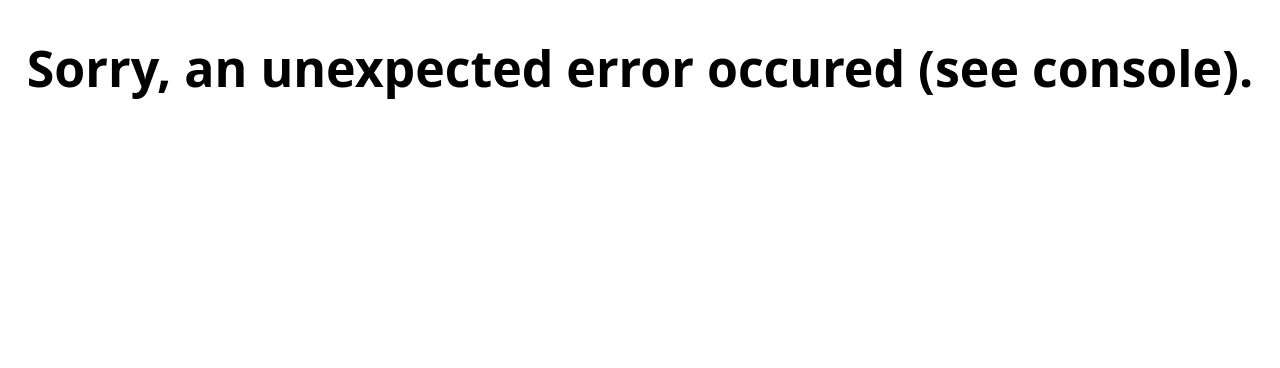
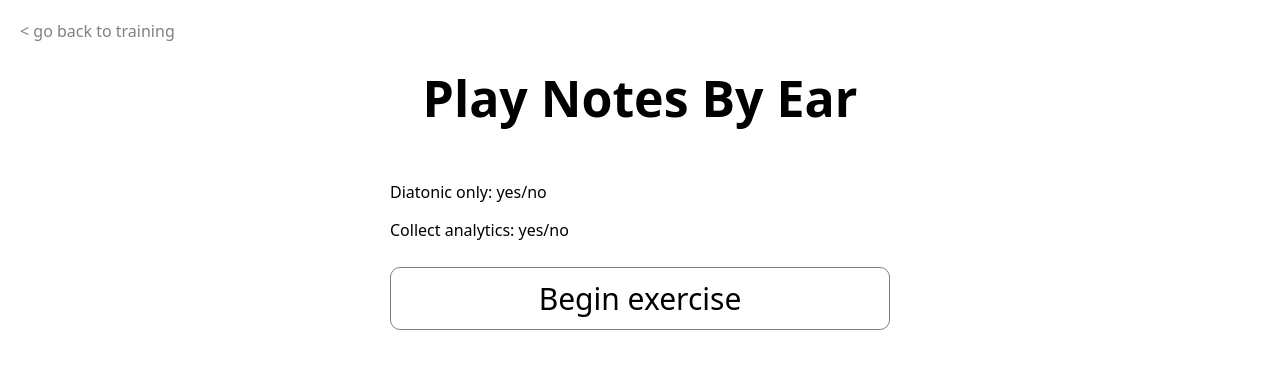
Before and after one commit to jakkrz/ear-training-application, a React (Vite) app: page /train/exercises/play-notes-by-ear/config in a window 1280 px wide. Shown: the top 368 px of the page. Built offline with nearby package versions, Linux system fonts and the light colour scheme.

Commit message:
created training example website flow

```diff
--- a/src/RootPage.tsx
+++ b/src/RootPage.tsx
@@ -6,9 +6,9 @@ export default function RootPage() {
         <div className={classes.content}>
             <h1>Ear Training Application</h1>
             <div className={classes.buttonContainer}>
-            <Link to={"/train"} className={classes.pageLink}>Train</Link>
-            <Link to={"/analytics"} className={classes.pageLink}>Analytics</Link>
-            <Link to={"/improvise"} className={classes.pageLink}>Improvise</Link>
+            <Link to={"/train"} className="navigation-button">Train</Link>
+            <Link to={"/analytics"} className="navigation-button">Analytics</Link>
+            <Link to={"/improvise"} className="navigation-button">Improvise</Link>
             </div>
         </div>
     );
--- a/src/TrainPage.module.css
+++ b/src/TrainPage.module.css
@@ -3,16 +3,8 @@
     overflow: scroll;
 }
 
-.training {
+[class*="navigation-button"] {
     margin: 10px 0;
-    font-size: 30px;
-    text-align: center;
-    border-radius: 10px;
-    border: 1px solid gray;
-    padding: 10px;
-    text-decoration: none;
-    color: black;
-    display: block;
 }
 
 h1 {
--- a/src/TrainPage.tsx
+++ b/src/TrainPage.tsx
@@ -8,14 +8,14 @@ export default function TrainPage() {
             <h1>Training</h1>
             <div className={classes.trainingListContainer}>
                 <h2>Exercises</h2>
-                <Link to={"/train/exercises/repeat-notes/config"} className={classes.training}>Repeat Notes</Link>
-                <Link to={"/train/exercises/play-chords/config"} className={classes.training}>Play Chords</Link>
+                <Link to={"/train/exercises/play-notes-by-ear/config"} className="navigation-button">Play Notes by Ear</Link>
+                <Link to={"/train/exercises/play-chords-by-name/config"} className="navigation-button">Play Chords by Name</Link>
 
                 <h2>Games</h2>
-                <Link to={"/train/games/staff-wars/config"} className={classes.training}>Staff Wars</Link>
+                <Link to={"/train/games/staff-wars/config"} className="navigation-button">Staff Wars</Link>
                 <h2>Tests</h2>
-                <Link to={"/train/tests/repeat-notes/config"} className={classes.training}>Repeat Notes (Test)</Link>
-                <Link to={"/train/tests/staff-wars/config"} className={classes.training}>Staff Wars (Test)</Link>
+                <Link to={"/train/tests/repeat-notes/config"} className="navigation-button">Repeat Notes (Test)</Link>
+                <Link to={"/train/tests/staff-wars/config"} className="navigation-button">Staff Wars (Test)</Link>
             </div>
         </div>
     </>);
--- a/src/main.tsx
+++ b/src/main.tsx
@@ -13,6 +13,8 @@ import {
 } from "react-router-dom";
 
 import ErrorPage from "./error-page";
+import PlayNotesByEarConfigPage from "./trainings/exercises/PlayNotesByEarConfigPage";
+import PlayNotesByEarPage from "./trainings/exercises/PlayNotesByEarPage";
 
 const router = createBrowserRouter([
     {
@@ -31,6 +33,14 @@ const router = createBrowserRouter([
         path: "/analytics",
         element: <AnalyticsPage/>,
         errorElement: <ErrorPage/>
+    }, {
+        path: "/train/exercises/play-notes-by-ear/config",
+        element: <PlayNotesByEarConfigPage/>,
+        errorElement: <ErrorPage/>,
+    }, {
+        path: "/train/exercises/play-notes-by-ear/actual",
+        element: <PlayNotesByEarPage/>,
+        errorElement: <ErrorPage/>
     }
 ])
 
--- a/src/styles.css
+++ b/src/styles.css
@@ -21,3 +21,30 @@ body {
 .return-button:hover {
     color: black;
 }
+
+.navigation-button {
+    font-size: 30px;
+    text-align: center;
+    border-radius: 10px;
+    border: 1px solid gray;
+    padding: 10px;
+    text-decoration: none;
+    color: black;
+    display: block;
+}
+
+.navigation-button:hover {
+    border: 1px solid black;
+}
+
+.config-content {
+    margin: 0 auto;
+    padding: 30px;
+
+    height: 100dvh;
+    max-width: 500px;
+}
+
+.config-scroll-box {
+    overflow: scroll;
+}
--- /dev/null
+++ b/src/trainings/exercises/PlayNotesByEarConfigPage.tsx
@@ -0,0 +1,17 @@
+import { Link } from "react-router-dom";
+
+export default function PlayNotesByEarConfigPage() {
+    return (<>
+        <Link to={"/train"} className="return-button">go back to training</Link>
+        <div className="config-content">
+            <h1>Play Notes By Ear</h1>
+
+            <div className="config-scroll-box">
+                <p>Diatonic only: yes/no</p>
+                <p>Collect analytics: yes/no</p>
+            </div>
+
+            <Link to={"/train/exercises/play-notes-by-ear/actual"} className="navigation-button">Begin exercise</Link>
+        </div>
+    </>);
+}
--- /dev/null
+++ b/src/trainings/exercises/PlayNotesByEarPage.tsx
@@ -0,0 +1,5 @@
+import { Link } from "react-router-dom";
+
+export default function PlayNotesByEarPage() {
+    return <Link to={"/train"} className="return-button">go back to training</Link>;
+}
```
